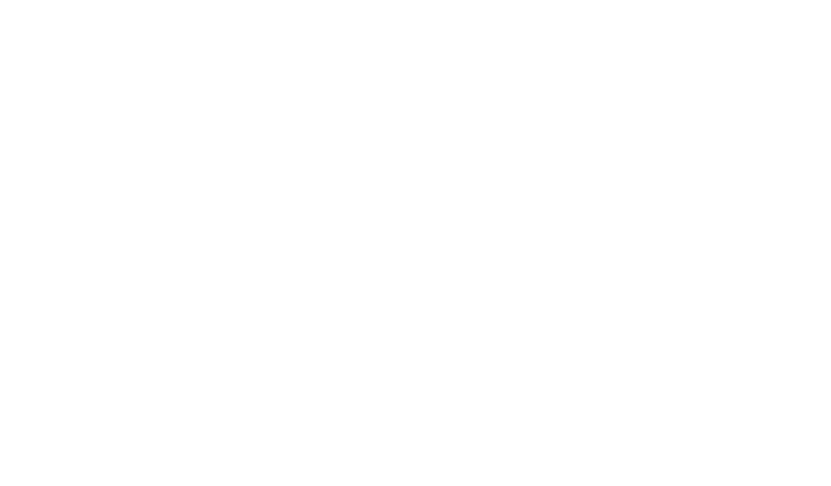
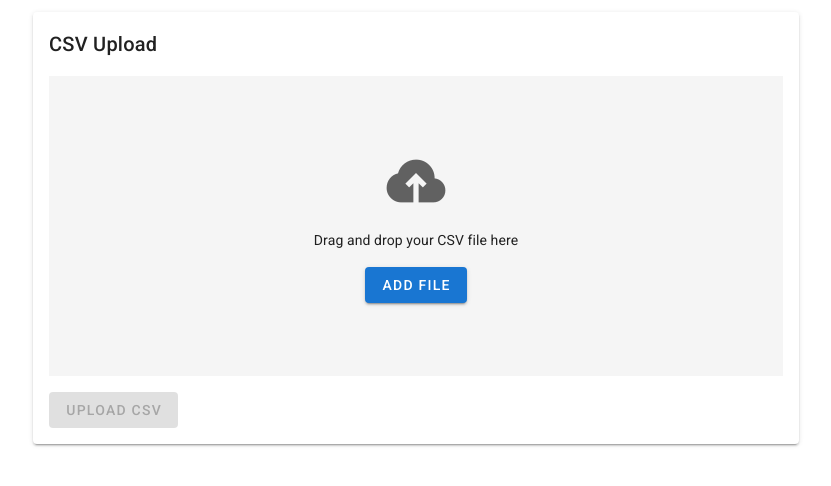
Before and after one commit to fu-mi-man/pra, a Nuxt app in the folder frontend/project/: page /upload in a window 1280 px wide. Before the commit this address had no page. Shown: the top 486 px of the page, without its empty margins (224-1055 px from the left). Built offline with nearby package versions, Linux system fonts and the light colour scheme.

Commit message:
add function to upload csv

```diff
--- /dev/null
+++ b/frontend/project/pages/upload.vue
@@ -0,0 +1,208 @@
+<template>
+  <v-row justify="center">
+    <v-col cols="12" md="8">
+      <v-card>
+        <v-card-title>CSV Upload</v-card-title>
+        <v-card-text>
+          <v-sheet
+            class="d-flex flex-column align-center justify-center pa-6"
+            color="grey lighten-4"
+            height="300"
+            outlined
+            @dragover.prevent
+            @drop.prevent="onDrop"
+          >
+            <v-icon size="64" color="grey darken-2" class="mb-4"
+              >mdi-cloud-upload</v-icon
+            >
+            <div class="text-center mb-4">
+              Drag and drop your CSV file here
+            </div>
+            <v-btn color="primary" @click="triggerFileInput">
+              Add File
+            </v-btn>
+            <input
+              ref="fileInput"
+              type="file"
+              accept=".csv"
+              style="display: none"
+              multiple
+              @change="onFileChange"
+            />
+          </v-sheet>
+
+          <v-list v-if="file" class="mt-4">
+            <v-list-item>
+              <v-list-item-icon>
+                <v-icon>mdi-file-document-outline</v-icon>
+              </v-list-item-icon>
+              <v-list-item-content>
+                <v-list-item-title>{{ file.name }}</v-list-item-title>
+                <v-list-item-subtitle>{{
+                  formatFileSize(file.size)
+                }}</v-list-item-subtitle>
+              </v-list-item-content>
+              <v-list-item-action>
+                <v-btn icon @click="removeFile">
+                  <v-icon>mdi-close</v-icon>
+                </v-btn>
+              </v-list-item-action>
+            </v-list-item>
+          </v-list>
+
+          <v-btn
+            class="mt-4"
+            color="success"
+            :disabled="!file"
+            @click="uploadFile"
+          >
+            Upload CSV
+          </v-btn>
+        </v-card-text>
+      </v-card>
+    </v-col>
+  </v-row>
+</template>
+
+<script>
+export default {
+  name: 'UploadPage',
+  layout: 'default',
+  data() {
+    return {
+      file: null,
+    }
+  },
+  methods: {
+    triggerFileInput() {
+      const fileInput = this.$refs.fileInput // refsがfileInputのDOMを取得
+      if (fileInput) {
+        // `undefined`と`null`の場合を考慮
+        fileInput.click() // 意図的に隠しているファイル要素をクリック
+      } else {
+        // console.error('ファイル入力要素が見つかりません')
+      }
+    },
+    // ファイル選択後に発火
+    onFileChange(event) {
+      // ファイル数チェック
+      const files = event.target.files
+      if (files.length === 0) {
+        return
+      }
+      if (files.length >= 2) {
+        event.target.value = '' // ファイル入力をリセット
+        return
+      }
+
+      const file = files[0]
+      if (this.isValidCSV(file)) {
+        this.validateCSVContent(file)
+      } else {
+        alert(`File "${file.name}" is not a valid CSV file.`)
+      }
+
+      // ファイル入力をリセット
+      event.target.value = ''
+    },
+    validateCSVContent(file) {
+      const reader = new FileReader()
+      reader.onload = (e) => {
+        // ファイル読み込み完了時に、イベントオブジェクト`e`を受け取る
+        const content = e.target.result
+        const lines = content.split('\n') // ファイルの内容を行ごとに分割
+        if (lines.length > 10000) {
+          return
+        }
+
+        if (!this.isValidHeader(lines[0].split(','))) {
+          alert('Invalid CSV header. Expected columns: id, name, email, age')
+          return
+        }
+
+        for (let i = 1; i < lines.length; i++) {
+          const line = lines[i].trim()
+          if (line === '') continue // 空行をスキップ
+
+          if (!this.isValidRow(line.split(','))) {
+            alert(`Invalid data in row ${i + 1}`)
+            return
+          }
+        }
+
+        // バリデーション成功
+        this.processValidFile(file)
+      }
+      reader.readAsText(file)
+    },
+    isValidHeader(header) {
+      const expectedColumns = ['id', 'name', 'email', 'age']
+
+      // 空の列チェック
+      if (header.some((column) => column.trim() === '')) {
+        return
+      }
+
+      // 列の順序チェック
+      for (let i = 0; i < expectedColumns.length; i++) {
+        if (header[i] !== expectedColumns[i]) {
+          return false // 期待される列と異なる順序の列がある場合はエラー
+        }
+      }
+
+      return true // すべてのチェックを通過した場合は正しいヘッダー
+    },
+    isValidRow(row) {
+      if (row.length !== 4) return false
+      const [id, name, email, age] = row
+      return (
+        /^\d+$/.test(id.trim()) &&
+        name.trim() !== '' &&
+        /^[^\s@]+@[^\s@]+\.[^\s@]+$/.test(email.trim()) &&
+        /^\d+$/.test(age.trim())
+      )
+    },
+    processValidFile(file) {
+      this.file = file // ファイルをコンポーネントの状態に保存
+    },
+    onDrop(e) {
+      const droppedFiles = e.dataTransfer.files
+      if (droppedFiles.length > 0) {
+        const file = droppedFiles[0]
+        if (this.isValidCSV(file)) {
+          this.validateCSVContent(file)
+        } else {
+          alert('Please drop a valid CSV file.')
+        }
+      }
+    },
+    isValidCSV(file) {
+      const validMimeTypes = [
+        'text/csv',
+        'application/vnd.ms-excel',
+        'application/csv',
+      ]
+      const isValidMimeType = validMimeTypes.includes(file.type)
+      const isValidExtension = file.name.toLowerCase().endsWith('.csv')
+      return isValidMimeType || isValidExtension
+    },
+    uploadFile() {
+      if (this.file) {
+        // ここで実際のアップロード処理を実装します
+        // アップロード成功時の処理例
+        this.$emit('upload-success', this.file.name)
+      }
+    },
+    removeFile() {
+      this.file = null
+    },
+    formatFileSize(bytes) {
+      if (bytes === 0) return '0 Bytes'
+      const k = 1024
+      const sizes = ['Bytes', 'KB', 'MB', 'GB', 'TB']
+      const i = Math.floor(Math.log(bytes) / Math.log(k))
+      return parseFloat((bytes / Math.pow(k, i)).toFixed(2)) + ' ' + sizes[i]
+    },
+  },
+}
+</script>
```
